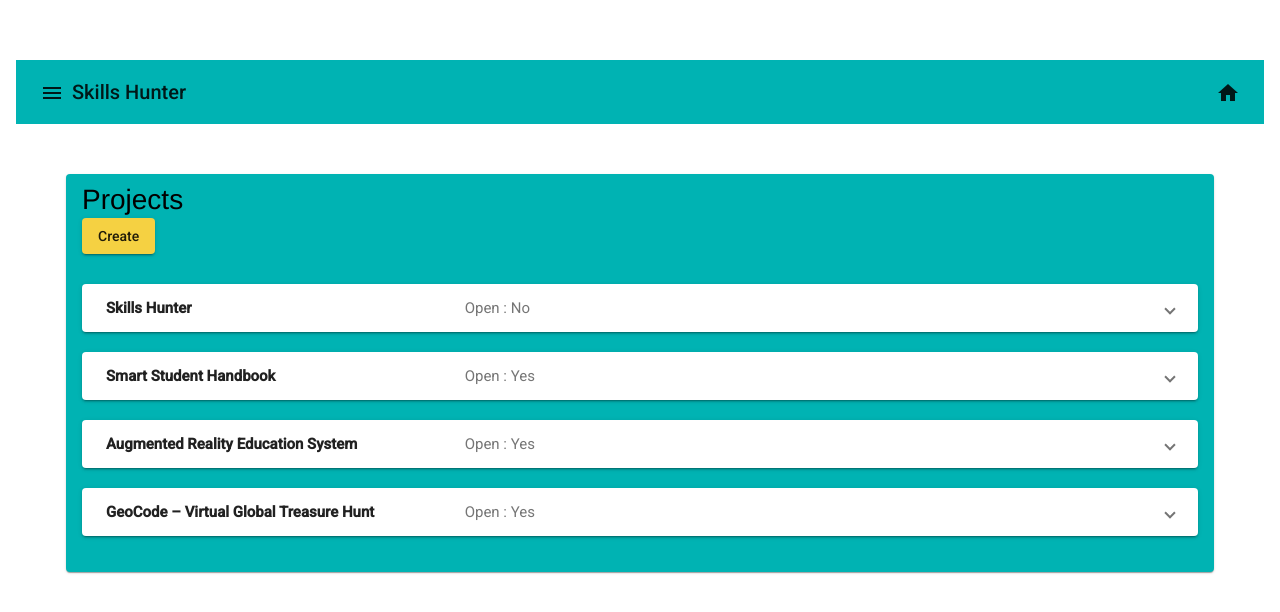
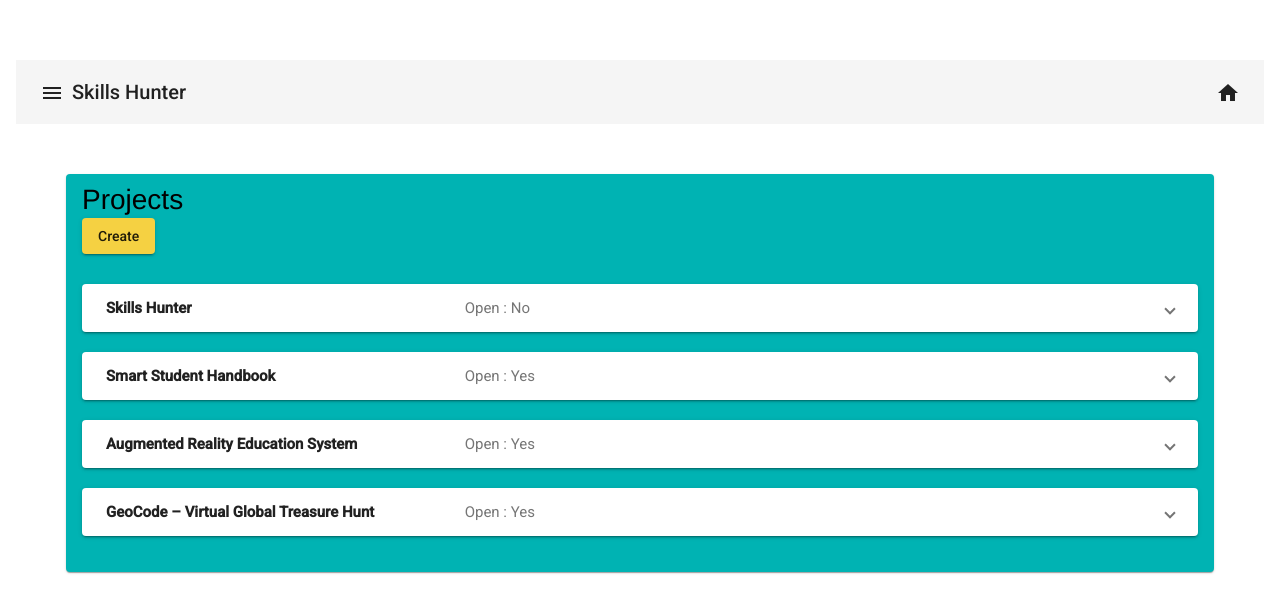
Before and after one commit to COS301-SE-2021/Skills-Hunter, an Angular app in the folder SkillsHunterFrontend/: page /home in a window 1280 px wide. Shown: the top 612 px of the page. Built offline with nearby package versions, Linux system fonts and the light colour scheme.

Commit message:
minor changes in index.html and app.component.css

```diff
--- a/SkillsHunterFrontend/src/app/app.component.scss
+++ b/SkillsHunterFrontend/src/app/app.component.scss
@@ -4,6 +4,6 @@
   display: block;
 }
 
-.toolbar-bar {
+toolbar-bar {
   background-color: #00b3b3;
 }
--- a/SkillsHunterFrontend/src/index.html
+++ b/SkillsHunterFrontend/src/index.html
@@ -9,6 +9,8 @@
   <link href="https://fonts.googleapis.com/css?family=Roboto:300,400,500&display=swap" rel="stylesheet">
   <link href="https://fonts.googleapis.com/icon?family=Material+Icons" rel="stylesheet">
   <link rel="stylesheet" href="https://cdn.jsdelivr.net/npm/bootstrap@4.6.0/dist/css/bootstrap.min.css" integrity="sha384-B0vP5xmATw1+K9KRQjQERJvTumQW0nPEzvF6L/Z6nronJ3oUOFUFpCjEUQouq2+l" crossorigin="anonymous">
+  <link rel="preconnect" href="https://fonts.gstatic.com">
+  <link href="https://fonts.googleapis.com/css2?family=Staatliches&display=swap" rel="stylesheet">
 </head>
 <body class="mat-typography">
   <app-root></app-root>
```
